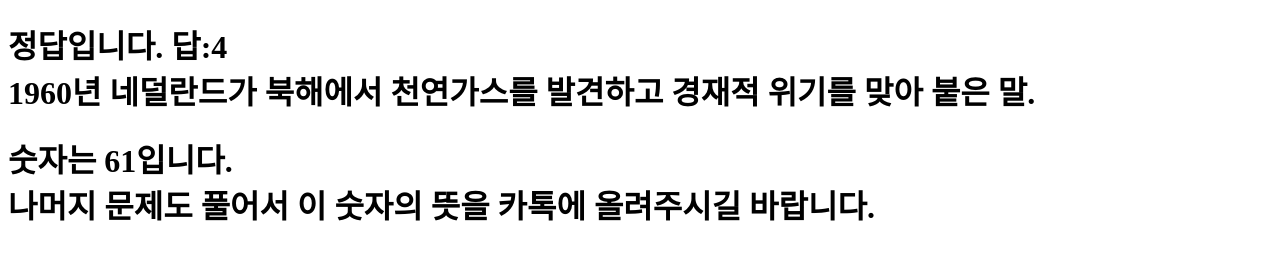
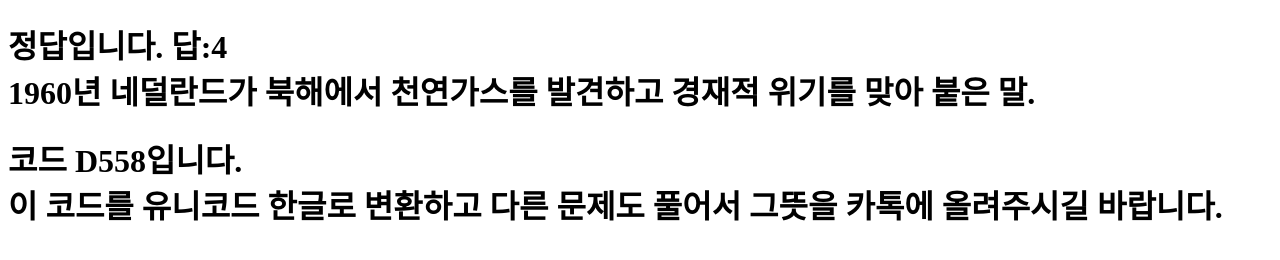
Before and after one commit to pokryeokmumchow/economy5, a plain HTML site: page 4.html in a window 1280 px wide. Drawn offline with Linux system fonts and the light colour scheme.

Commit message:
economy5
economy5

```diff
--- a/4.html
+++ b/4.html
@@ -7,6 +7,6 @@
 <body>
   <hl><h1>정답입니다. 답:4<br>1960년 네덜란드가 북해에서 천연가스를 발견하고 경재적 위기를 맞아 붙은 말.</h1></h1>
 
-  <h1>숫자는 61입니다.<br>나머지 문제도 풀어서 이 숫자의 뜻을 카톡에 올려주시길 바랍니다.</h1>
+  <h1>코드 D558입니다.<br>이 코드를 유니코드 한글로 변환하고 다른 문제도 풀어서 그뜻을 카톡에 올려주시길 바랍니다.</h1>
 </body>
 </html>
```
